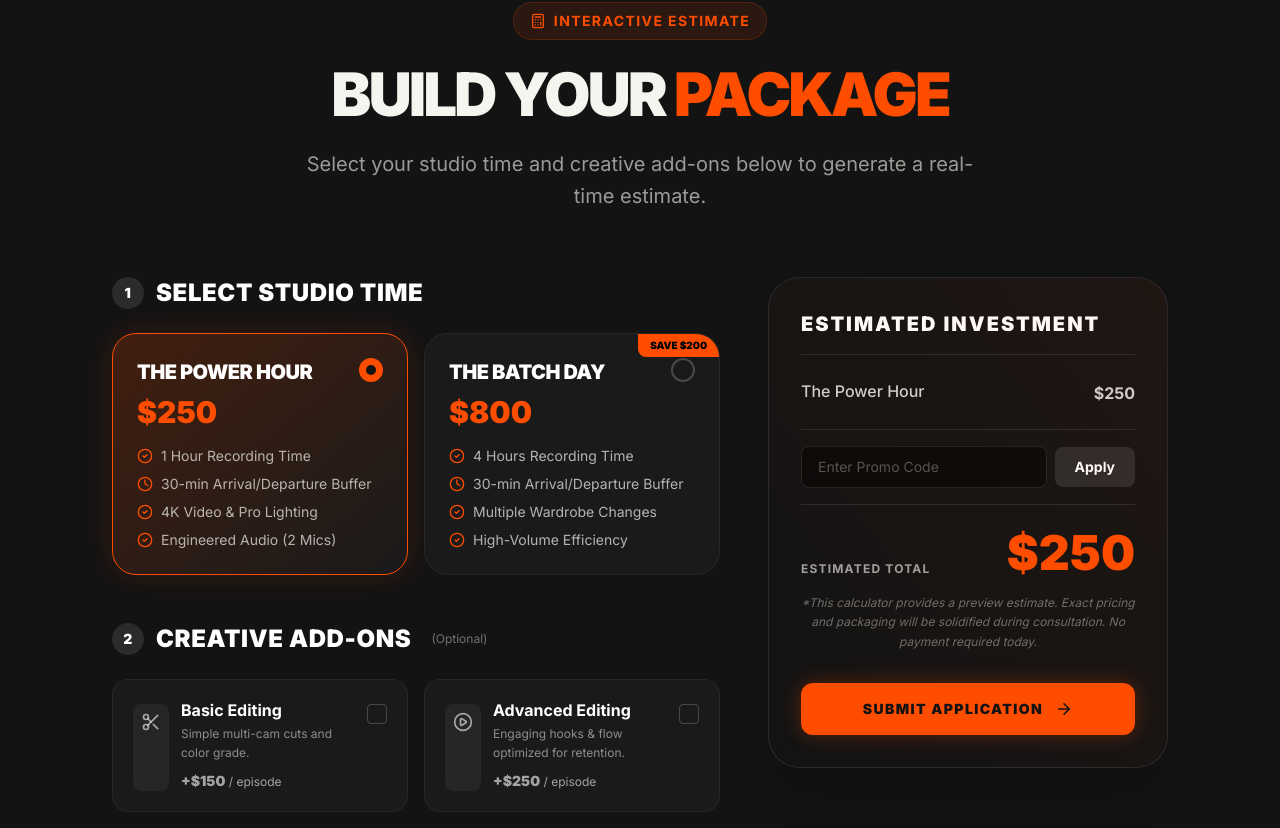
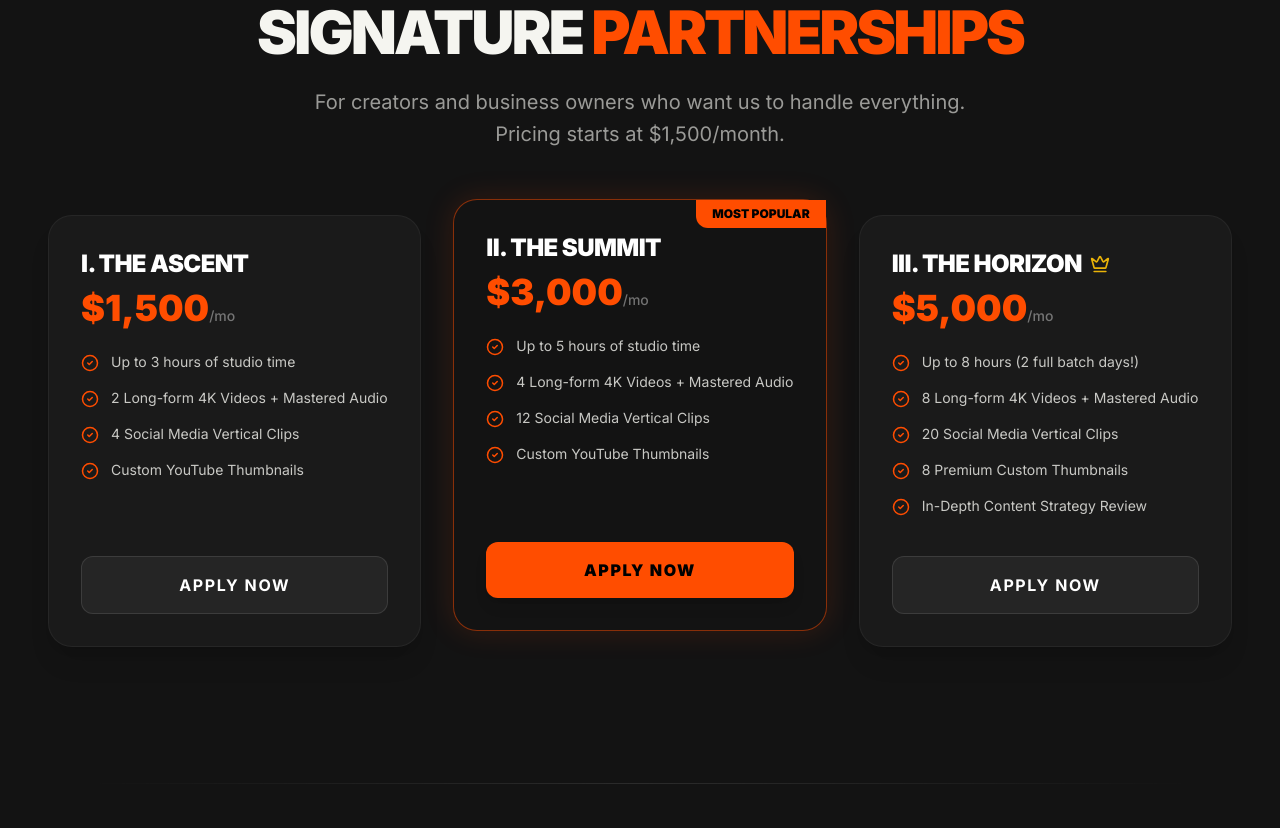
Before and after one commit to mikemillermedia/riseandrendercrc, a React (Vite) app: page /pricing in a window 1280 px wide. Shown: the part 1612-2440 px from the top of the page. Built offline with nearby package versions, Linux system fonts and the light colour scheme; no server answers.

Commit message:
Update PricingPage.tsx

```diff
--- a/PricingPage.tsx
+++ b/PricingPage.tsx
@@ -6,7 +6,7 @@ import React, { useState, useEffect } from 'react';
 import { motion, AnimatePresence } from 'framer-motion';
 import { useNavigate } from 'react-router-dom';
 import {
-  CheckCircle2, TrendingUp, Video, Scissors, Share2, Palette, Clock, Calculator, ArrowRight, PlayCircle, Image as ImageIcon, Plus, Minus, FileText, Headphones, Monitor, Radio, Camera
+  CheckCircle2, TrendingUp, Video, Scissors, Share2, Palette, Clock, Calculator, ArrowRight, PlayCircle, Image as ImageIcon, Plus, Minus, FileText, Headphones, Monitor, Radio, Camera, Crown
 } from 'lucide-react';
 import FluidBackground from './components/FluidBackground';
 import CustomCursor from './components/CustomCursor';
@@ -38,7 +38,6 @@ const PricingPage: React.FC = () => {
     setSelectedAddons(prev =>
       prev.includes(id) ? prev.filter(a => a !== id) : [...prev, id]
     );
-    // Reset clip quantity if they deselect it
     if (id === 'social_clip' && selectedAddons.includes('social_clip')) {
       setClipQuantity(1);
     }
@@ -47,10 +46,10 @@ const PricingPage: React.FC = () => {
   const handleApplyPromo = () => {
     if (promoCode.trim().toLowerCase() === 'fruit15') {
       setPromoApplied(true);
-      if (selectedBase !== 'power_hour') {
-        setPromoMessage('Code "fruit15" is active, but only applies to The Power Hour.');
+      if (selectedBase === 'power_hour') {
+        setPromoMessage('Success! Buy 1 Get 1 Free Hour applied.');
       } else {
-        setPromoMessage('Success! Buy 1 Get 1 Free Hour applied.');
+        setPromoMessage('Success! $200 Off applied.');
       }
     } else {
       setPromoApplied(false);
@@ -61,15 +60,15 @@ const PricingPage: React.FC = () => {
   // Keep promo message accurate if they switch packages after applying
   useEffect(() => {
     if (promoApplied) {
-      if (selectedBase !== 'power_hour') {
-        setPromoMessage('Code "fruit15" is active, but only applies to The Power Hour.');
+      if (selectedBase === 'power_hour') {
+        setPromoMessage('Success! Buy 1 Get 1 Free Hour applied.');
       } else {
-        setPromoMessage('Success! Buy 1 Get 1 Free Hour applied.');
+        setPromoMessage('Success! $200 Off applied.');
       }
     }
   }, [selectedBase, promoApplied]);
 
-  // PRICING DATA
+  // A-LA-CARTE PRICING DATA
   const basePackages = {
     power_hour: {
       id: 'power_hour',
@@ -111,13 +110,21 @@ const PricingPage: React.FC = () => {
     { id: 'bts_broll', name: 'Behind-The-Scenes B-Roll', desc: 'Raw, cinematic vertical footage for organic social.', price: 75, type: 'per_session', icon: <Camera size={20} /> },
   ];
 
-  // SMART LOGIC: 1 episode for normal Power Hour, 2 for BOGO Power Hour, 4 for Batch Day
-  const isPromoValid = promoApplied && selectedBase === 'power_hour';
-  const episodeMultiplier = selectedBase === 'batch_day' ? 4 : (isPromoValid ? 2 : 1);
+  // SMART LOGIC: Handle specific promo rules for each tier
+  const isPowerHourPromo = promoApplied && selectedBase === 'power_hour';
+  const isBatchDayPromo = promoApplied && selectedBase === 'batch_day';
 
-  // REAL-TIME TOTAL CALCULATION
+  // Episode Multiplier (2 for BOGO Power Hour, 4 for Batch Day)
+  const episodeMultiplier = selectedBase === 'batch_day' ? 4 : (isPowerHourPromo ? 2 : 1);
+
   const calculateTotal = () => {
     let total = basePackages[selectedBase].price;
+
+    // Apply Batch Day $200 Discount
+    if (isBatchDayPromo) {
+      total -= 200;
+    }
+
     selectedAddons.forEach(id => {
       const addon = addonOptions.find(a => a.id === id);
       if (addon) {
@@ -126,33 +133,35 @@ const PricingPage: React.FC = () => {
         } else if (addon.type === 'per_episode') {
           total += (addon.price * episodeMultiplier);
         } else if (addon.type === 'per_session') {
-          total += addon.price; // Flat fee for the whole session
+          total += addon.price;
         }
       }
     });
     return total;
   };
 
-  // GENERATE JOTFORM URL WITH DATA
-  const generateJotformUrl = () => {
+  const generateCalculatorUrl = () => {
     const baseUrl = "https://form.jotform.com/261096943415057";
+    let pkgName = basePackages[selectedBase].name;
 
-    // Pass promo info dynamically so you see it in JotForm
-    let pkgName = basePackages[selectedBase].name;
-    if (isPromoValid) {
+    if (isPowerHourPromo) {
       pkgName += ' (BOGO PROMO CLAIMED - 2 Hours Total)';
+    } else if (isBatchDayPromo) {
+      pkgName += ' (PROMO CLAIMED - $200 Off)';
     }
+
     const finalPkgName = encodeURIComponent(pkgName);
-
-    // Format the addons nicely for your records
     const addonsList = encodeURIComponent(selectedAddons.map(id => {
       if (id === 'social_clip') return `Social Clips (x${clipQuantity} per ep)`;
       return addonOptions.find(a => a.id === id)?.name || id;
     }).join(', ') || 'None');
-
     const total = calculateTotal();
 
     return `${baseUrl}?package=${finalPkgName}&addons=${addonsList}&total=${total}`;
+  };
+
+  const getSignatureUrl = (packageName: string) => {
+    return `https://form.jotform.com/261096943415057?package=${encodeURIComponent(packageName + ' Retainer')}&addons=All%20Inclusive&total=Custom`;
   };
 
   return (
@@ -262,15 +271,99 @@ const PricingPage: React.FC = () => {
         </div>
       </section>
 
+      {/* SIGNATURE RETAINER PACKAGES */}
+      <section className="py-24 px-6 md:px-12 max-w-7xl mx-auto relative z-10">
+        <div className="text-center mb-16">
+          <h2 className="text-4xl md:text-6xl font-black uppercase tracking-tighter mb-6">Signature <span className="text-[#ff4d00]">Partnerships</span></h2>
+          <p className="text-xl text-[#F5F5F0]/60 max-w-2xl mx-auto leading-relaxed">
+            For creators and business owners who want us to handle everything. Pricing starts at $1,500/month.
+          </p>
+        </div>
+
+        <div className="grid grid-cols-1 lg:grid-cols-3 gap-8">
+
+          {/* I. The Ascent */}
+          <motion.div whileHover={{ y: -10 }} className="bg-[#1A1A1A] p-8 rounded-3xl border border-white/5 flex flex-col hover:border-[#ff4d00]/30 transition-all shadow-xl">
+            <h3 className="text-2xl font-black text-white uppercase tracking-tight mb-2">I. The Ascent</h3>
+            <p className="text-4xl font-black text-[#ff4d00] mb-6">$1,500<span className="text-sm text-white/40 font-medium">/mo</span></p>
+            <ul className="space-y-4 text-sm text-[#F5F5F0]/80 mb-10 flex-grow">
+              <li className="flex items-start gap-3"><CheckCircle2 size={18} className="text-[#ff4d00] shrink-0 mt-0.5" /> Up to 3 hours of studio time</li>
+              <li className="flex items-start gap-3"><CheckCircle2 size={18} className="text-[#ff4d00] shrink-0 mt-0.5" /> 2 Long-form 4K Videos + Mastered Audio</li>
+              <li className="flex items-start gap-3"><CheckCircle2 size={18} className="text-[#ff4d00] shrink-0 mt-0.5" /> 4 Social Media Vertical Clips</li>
+              <li className="flex items-start gap-3"><CheckCircle2 size={18} className="text-[#ff4d00] shrink-0 mt-0.5" /> Custom YouTube Thumbnails</li>
+            </ul>
+            <a
+              href={getSignatureUrl("The Ascent")}
+              target="_blank"
+              rel="noopener noreferrer"
+              className="w-full block text-center bg-white/5 hover:bg-white/10 text-white font-bold uppercase tracking-widest py-4 rounded-xl transition-colors border border-white/10"
+            >
+              Apply Now
+            </a>
+          </motion.div>
+
+          {/* II. The Summit */}
+          <motion.div whileHover={{ y: -10 }} className="bg-[#131313] p-8 rounded-3xl border border-[#ff4d00]/50 flex flex-col transition-all shadow-[0_0_30px_rgba(255,77,0,0.15)] relative transform lg:-translate-y-4">
+            <div className="absolute top-0 right-0 bg-[#ff4d00] text-black text-xs font-black uppercase px-4 py-1.5 rounded-bl-xl">Most Popular</div>
+            <h3 className="text-2xl font-black text-white uppercase tracking-tight mb-2">II. The Summit</h3>
+            <p className="text-4xl font-black text-[#ff4d00] mb-6">$3,000<span className="text-sm text-white/40 font-medium">/mo</span></p>
+            <ul className="space-y-4 text-sm text-[#F5F5F0]/80 mb-10 flex-grow">
+              <li className="flex items-start gap-3"><CheckCircle2 size={18} className="text-[#ff4d00] shrink-0 mt-0.5" /> Up to 5 hours of studio time</li>
+              <li className="flex items-start gap-3"><CheckCircle2 size={18} className="text-[#ff4d00] shrink-0 mt-0.5" /> 4 Long-form 4K Videos + Mastered Audio</li>
+              <li className="flex items-start gap-3"><CheckCircle2 size={18} className="text-[#ff4d00] shrink-0 mt-0.5" /> 12 Social Media Vertical Clips</li>
+              <li className="flex items-start gap-3"><CheckCircle2 size={18} className="text-[#ff4d00] shrink-0 mt-0.5" /> Custom YouTube Thumbnails</li>
+            </ul>
+            <a
+              href={getSignatureUrl("The Summit")}
+              target="_blank"
+              rel="noopener noreferrer"
+              className="w-full block text-center bg-[#ff4d00] hover:bg-[#ff4d00]/90 text-black font-black uppercase tracking-widest py-4 rounded-xl transition-colors shadow-lg"
+            >
+              Apply Now
+            </a>
+          </motion.div>
+
+          {/* III. The Horizon */}
+          <motion.div whileHover={{ y: -10 }} className="bg-[#1A1A1A] p-8 rounded-3xl border border-white/5 flex flex-col hover:border-[#ff4d00]/30 transition-all shadow-xl relative">
+            <div className="flex items-center gap-2 mb-2">
+              <h3 className="text-2xl font-black text-white uppercase tracking-tight">III. The Horizon</h3>
+              <Crown size={20} className="text-yellow-500" />
+            </div>
+            <p className="text-4xl font-black text-[#ff4d00] mb-6">$5,000<span className="text-sm text-white/40 font-medium">/mo</span></p>
+            <ul className="space-y-4 text-sm text-[#F5F5F0]/80 mb-10 flex-grow">
+              <li className="flex items-start gap-3"><CheckCircle2 size={18} className="text-[#ff4d00] shrink-0 mt-0.5" /> Up to 8 hours (2 full batch days!)</li>
+              <li className="flex items-start gap-3"><CheckCircle2 size={18} className="text-[#ff4d00] shrink-0 mt-0.5" /> 8 Long-form 4K Videos + Mastered Audio</li>
+              <li className="flex items-start gap-3"><CheckCircle2 size={18} className="text-[#ff4d00] shrink-0 mt-0.5" /> 20 Social Media Vertical Clips</li>
+              <li className="flex items-start gap-3"><CheckCircle2 size={18} className="text-[#ff4d00] shrink-0 mt-0.5" /> 8 Premium Custom Thumbnails</li>
+              <li className="flex items-start gap-3"><CheckCircle2 size={18} className="text-[#ff4d00] shrink-0 mt-0.5" /> In-Depth Content Strategy Review</li>
+            </ul>
+            <a
+              href={getSignatureUrl("The Horizon")}
+              target="_blank"
+              rel="noopener noreferrer"
+              className="w-full block text-center bg-white/5 hover:bg-white/10 text-white font-bold uppercase tracking-widest py-4 rounded-xl transition-colors border border-white/10"
+            >
+              Apply Now
+            </a>
+          </motion.div>
+
+        </div>
+      </section>
+
+      {/* DIVIDER */}
+      <div className="max-w-6xl mx-auto px-6">
+        <div className="h-px w-full bg-gradient-to-r from-transparent via-white/10 to-transparent my-10"></div>
+      </div>
+
       {/* INTERACTIVE PRICING CALCULATOR */}
-      <section className="py-24 px-6 md:px-12 max-w-6xl mx-auto relative z-10">
+      <section className="py-12 px-6 md:px-12 max-w-6xl mx-auto relative z-10 mb-20">
         <div className="text-center mb-16">
           <div className="inline-flex items-center gap-2 px-4 py-2 rounded-full bg-[#ff4d00]/10 border border-[#ff4d00]/20 text-[#ff4d00] text-sm font-bold uppercase tracking-widest mb-6">
-            <Calculator size={16} /> Interactive Estimate
+            <Calculator size={16} /> A La Carte Studio Time
           </div>
           <h2 className="text-4xl md:text-6xl font-black uppercase tracking-tighter mb-6">Build Your <span className="text-[#ff4d00]">Package</span></h2>
           <p className="text-xl text-[#F5F5F0]/60 max-w-2xl mx-auto leading-relaxed">
-            Select your studio time and creative add-ons below to generate a real-time estimate.
+            Just need a single session? Select your studio time and creative add-ons below to generate a real-time estimate.
           </p>
         </div>
 
@@ -302,10 +395,13 @@ const PricingPage: React.FC = () => {
                         : 'bg-[#1A1A1A] border-white/5 hover:border-white/20'
                       }`}
                     >
-                      {key === 'batch_day' && (
+                      {key === 'batch_day' && !isBatchDayPromo && (
                         <div className="absolute top-0 right-0 bg-[#ff4d00] text-black text-[10px] font-black uppercase px-3 py-1 rounded-bl-lg">Save $200</div>
                       )}
-                      {key === 'power_hour' && isPromoValid && (
+                      {key === 'batch_day' && isBatchDayPromo && (
+                        <div className="absolute top-0 right-0 bg-green-500 text-black text-[10px] font-black uppercase px-3 py-1 rounded-bl-lg">-$200 OFF APPLIED</div>
+                      )}
+                      {key === 'power_hour' && isPowerHourPromo && (
                         <div className="absolute top-0 right-0 bg-green-500 text-black text-[10px] font-black uppercase px-3 py-1 rounded-bl-lg">+1 FREE HOUR</div>
                       )}
 
@@ -321,7 +417,7 @@ const PricingPage: React.FC = () => {
                           <li key={idx} className="flex items-start gap-2">
                             {idx === 1 ? <Clock size={16} className="text-[#ff4d00] shrink-0 mt-0.5" /> : <CheckCircle2 size={16} className="text-[#ff4d00] shrink-0 mt-0.5" />}
                             <span>
-                              {key === 'power_hour' && isPromoValid && idx === 0 ? '2 Hours Recording Time (BOGO)' : feat}
+                              {key === 'power_hour' && isPowerHourPromo && idx === 0 ? '2 Hours Recording Time (BOGO)' : feat}
                             </span>
                           </li>
                         ))}
@@ -418,10 +514,21 @@ const PricingPage: React.FC = () => {
                 <div className="flex justify-between items-start text-white/80">
                   <div className="flex flex-col">
                     <span className="font-medium">{basePackages[selectedBase].name}</span>
-                    {isPromoValid && <span className="text-green-400 text-[11px] font-bold mt-1 uppercase tracking-wider">+ 1 FREE Hour Applied</span>}
+                    {isPowerHourPromo && <span className="text-green-400 text-[11px] font-bold mt-1 uppercase tracking-wider">+ 1 FREE Hour Applied</span>}
                   </div>
                   <span className="font-bold mt-0.5">${basePackages[selectedBase].price}</span>
                 </div>
+
+                {isBatchDayPromo && (
+                  <motion.div
+                    initial={{ opacity: 0, height: 0 }}
+                    animate={{ opacity: 1, height: 'auto' }}
+                    className="flex justify-between items-center text-green-400 text-sm overflow-hidden"
+                  >
+                    <span className="py-1 font-bold">Promo: FRUIT15</span>
+                    <span className="py-1 font-bold">-$200</span>
+                  </motion.div>
+                )}
 
                 <AnimatePresence>
                   {selectedAddons.map(id => {
@@ -479,7 +586,7 @@ const PricingPage: React.FC = () => {
                 {promoMessage && (
                   <motion.p
                     initial={{ opacity: 0, y: -5 }} animate={{ opacity: 1, y: 0 }}
-                    className={`text-xs mt-3 font-medium ${promoApplied && selectedBase === 'power_hour' ? 'text-green-400' : 'text-[#ff4d00]'}`}
+                    className={`text-xs mt-3 font-medium ${promoApplied && (selectedBase === 'power_hour' || selectedBase === 'batch_day') ? 'text-green-400' : 'text-[#ff4d00]'}`}
                   >
                     {promoMessage}
                   </motion.p>
@@ -498,7 +605,7 @@ const PricingPage: React.FC = () => {
 
               {/* DYNAMIC JOTFORM LINK */}
               <a
-                href={generateJotformUrl()}
+                href={generateCalculatorUrl()}
                 target="_blank"
                 rel="noopener noreferrer"
                 className="w-full flex items-center justify-center gap-3 bg-[#ff4d00] text-[#131313] px-6 py-4 rounded-xl font-black uppercase tracking-widest hover:bg-orange-500 hover:scale-105 transition-all shadow-[0_0_20px_rgba(255,77,0,0.3)] text-sm relative z-10"
@@ -508,32 +615,6 @@ const PricingPage: React.FC = () => {
             </div>
           </div>
 
-        </div>
-      </section>
-
-      {/* RETAINER BANNER */}
-      <section className="py-12 px-6 md:px-12 max-w-6xl mx-auto relative z-10 mb-20">
-        <div className="bg-[#1A1A1A] border border-[#ff4d00]/20 rounded-3xl p-8 md:p-12 relative z-10 shadow-xl flex flex-col md:flex-row items-center gap-8 text-center md:text-left overflow-hidden">
-           <div className="absolute top-0 left-0 w-full h-full bg-gradient-to-r from-[#ff4d00]/5 via-transparent to-transparent pointer-events-none" />
-           <div className="w-16 h-16 rounded-2xl bg-[#ff4d00]/10 flex items-center justify-center flex-shrink-0 mx-auto md:mx-0">
-             <TrendingUp className="w-8 h-8 text-[#ff4d00]" />
-           </div>
-           <div className="flex-1 relative z-10">
-             <h4 className="text-2xl font-black text-white uppercase tracking-tight mb-2">Want us to handle everything?</h4>
-             <p className="text-[#F5F5F0]/70 text-sm md:text-base leading-relaxed max-w-2xl mx-auto md:mx-0">
-               We offer custom <strong>Rise Framework Retainers</strong> for clients who want to scale. We take over strategy, recording, end-to-end editing, and platform distribution so you can just show up and speak.
-             </p>
-           </div>
-           <div className="flex-shrink-0 w-full md:w-auto relative z-10">
-             <a
-                href="https://form.jotform.com/261096943415057"
-                target="_blank"
-                rel="noopener noreferrer"
-                className="inline-block w-full bg-white/5 hover:bg-white/10 text-white border border-white/20 hover:border-[#ff4d00]/50 font-black uppercase tracking-widest py-3 px-6 rounded-xl transition-all text-sm text-center"
-             >
-                Inquire About Retainers
-             </a>
-           </div>
         </div>
       </section>
 
```
